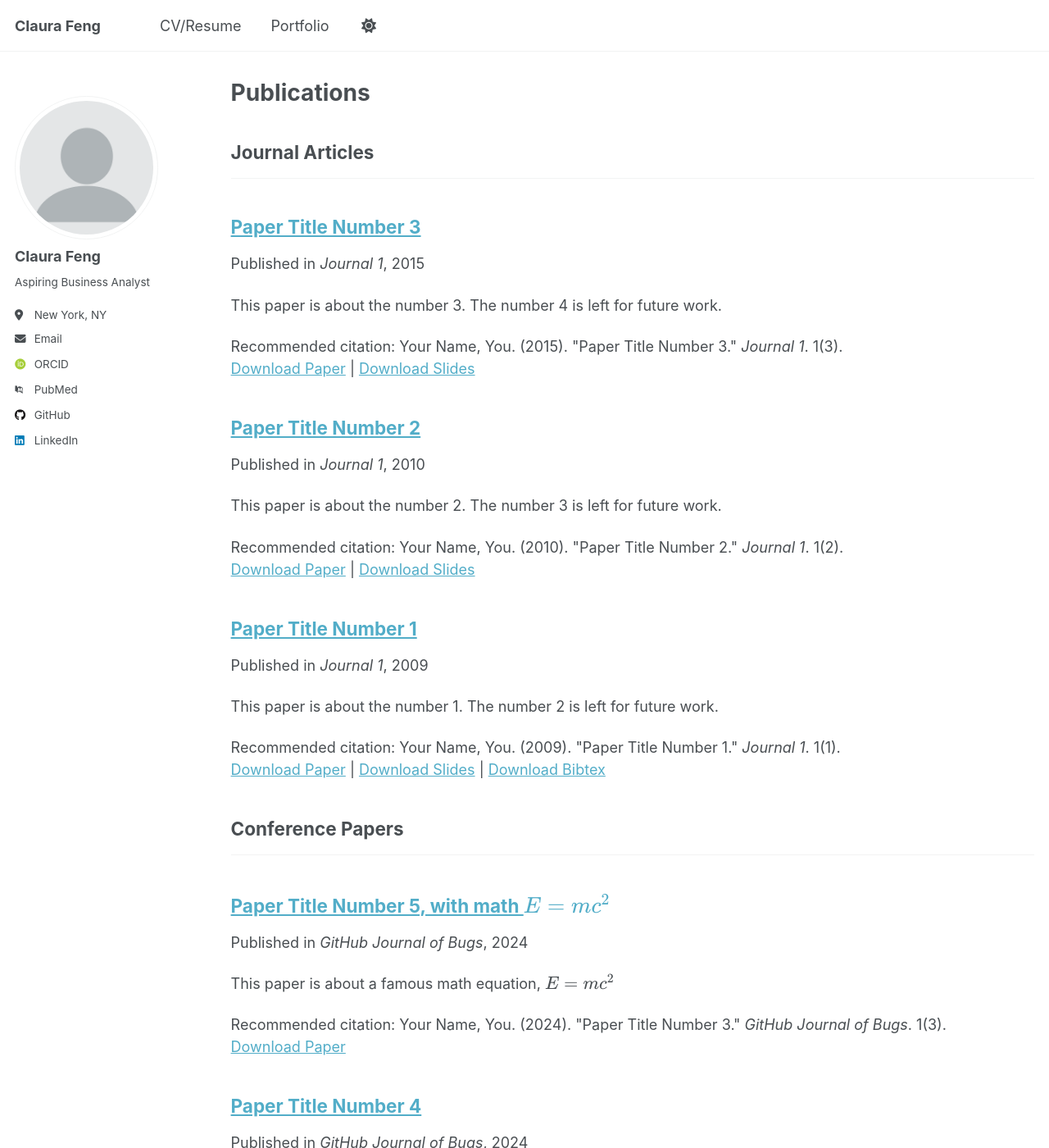
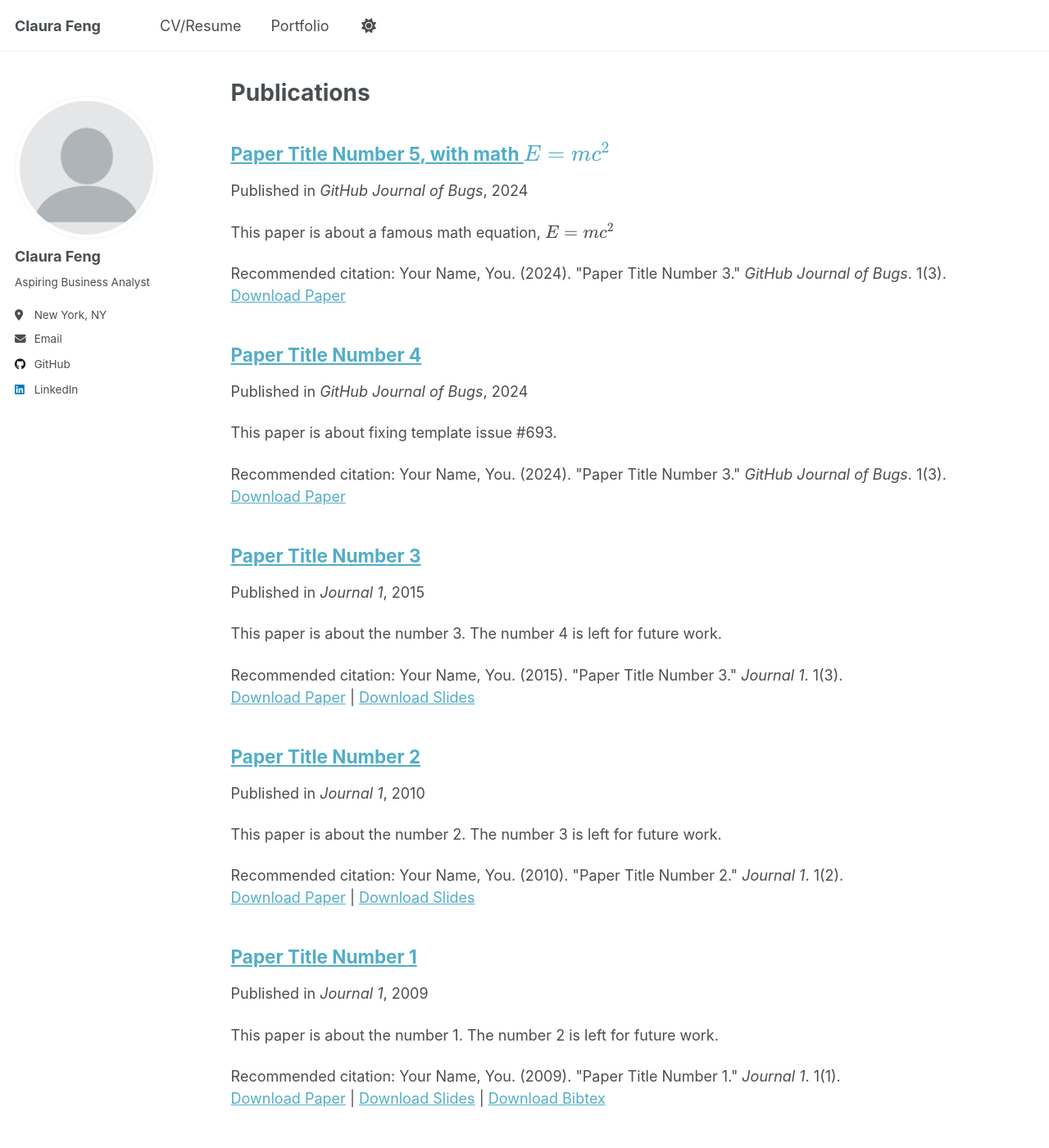
Before and after one commit to claurafeng/claurafeng.github.io, a Jekyll site: the page built from _pages/publications.html, in a window 1280 px wide and 1400 px high. Shown: the whole window at 82% size. Built offline with Jekyll 4.4.1, drawn with Linux system fonts in a browser that asks for light colours; some web fonts are replaced; a script that is not in the unit is left out; some of the changed text lies outside the part shown.

Commit message:
Update _config.yml

```diff
--- a/_config.yml
+++ b/_config.yml
@@ -36,9 +36,9 @@ author:
   googlescholar    : #"https://scholar.google.com/citations?user=PS_CX0AAAAAJ"
   inspire-hep      : # URL
   impactstory      : # URL
-  orcid            : "http://orcid.org/yourorcidurl"
+  orcid            : #"http://orcid.org/yourorcidurl"
   semantic         : # URL
-  pubmed           : "https://www.ncbi.nlm.nih.gov/pubmed/?term=john+snow"
+  pubmed           : #"https://www.ncbi.nlm.nih.gov/pubmed/?term=john+snow"
   researchgate     : # URL
   scopus           : # URL
 
@@ -78,13 +78,13 @@ author:
   zhihu            : # Username
 
 # Publication Category - The following the list of publication categories and their headings
-publication_category:
-  books:
-    title: 'Books'
-  manuscripts:
-    title: 'Journal Articles'
-  conferences:
-    title: 'Conference Papers'
+#publication_category:
+  #books:
+    #title: 'Books'
+  #manuscripts:
+    #title: 'Journal Articles'
+  #conferences:
+    #title: 'Conference Papers'
 
 # Site Settings
 teaser                   :  # filename of teaser fallback teaser image placed in /images/, .e.g. "500x300.png"
```
